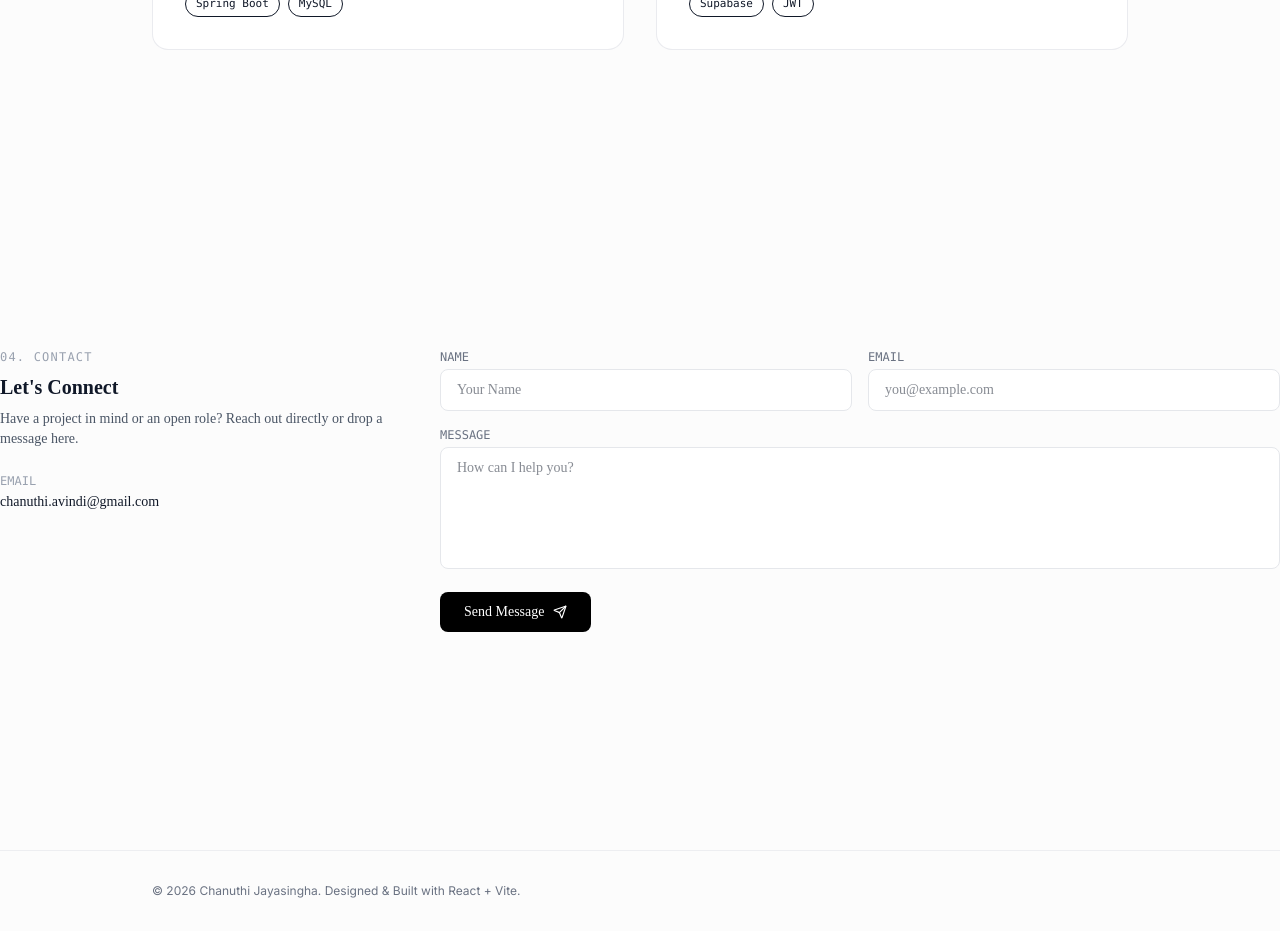
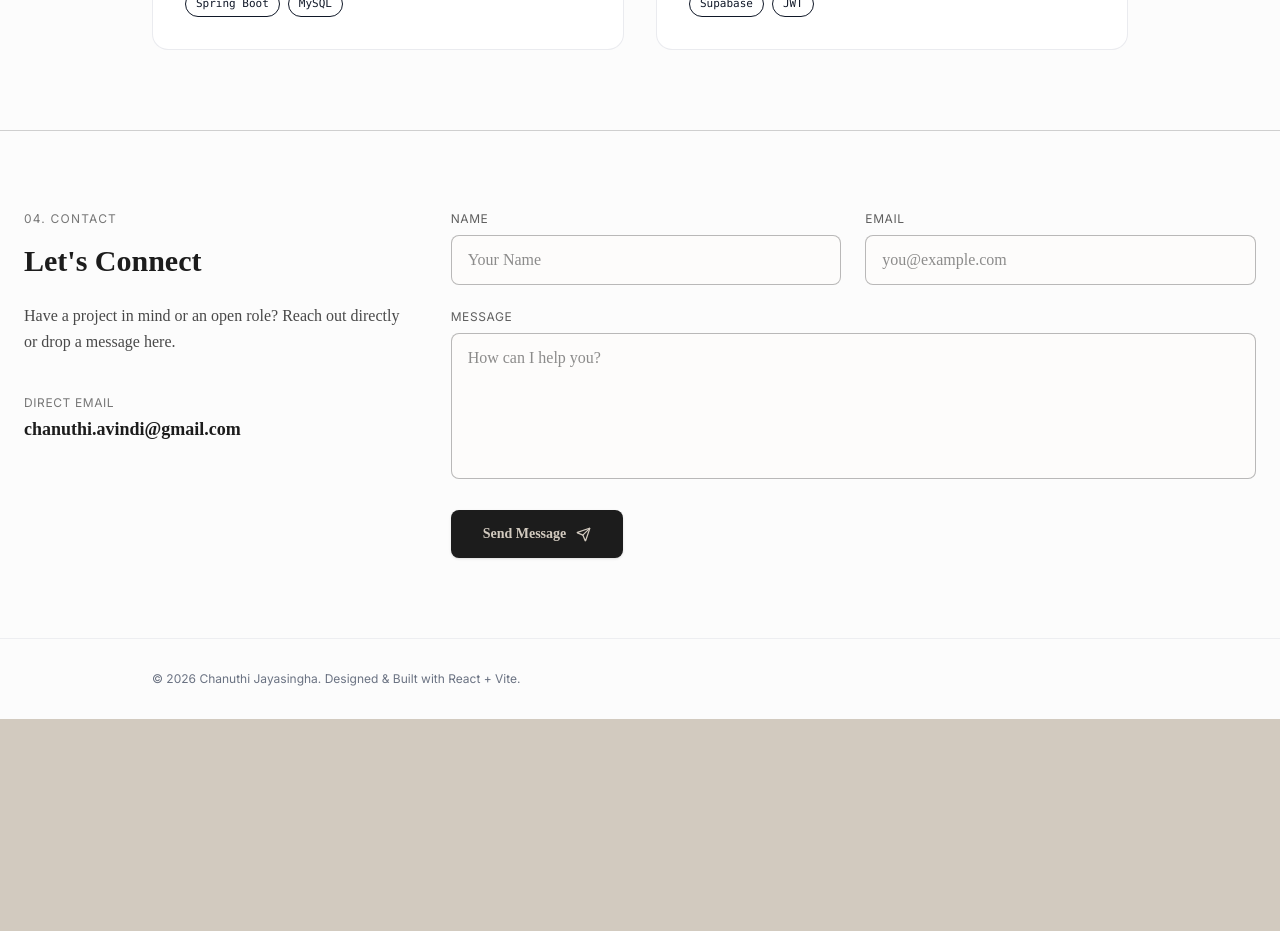
Before and after one commit to ChanuthiJayasingha/Portfolio-Chanuthi_Jayasingha, a React app in the folder portfolio/: page / in a window 1280 px wide. Shown: the part 2320-3251 px from the top of the page. After the commit the page ends 3039 px from the top, so only its background shows below. Built offline with nearby package versions, Linux system fonts and the light colour scheme; the HTML template or start-up script is replaced by a standard one.

Commit message:
Changed the fonts

```diff
--- a/portfolio/src/components/Contact.jsx
+++ b/portfolio/src/components/Contact.jsx
@@ -30,77 +30,94 @@ export default function Contact() {
   };
 
   return (
-    <section className="relative min-h-[90vh] flex items-center pt-16 pb-16 overflow-hidden font-['Times_New_Roman',serif]">
-      <div className="grid grid-cols-1 md:grid-cols-3 gap-10">
+    <section
+      id="contact"
+      className="py-20 border-t border-matte-black/20 font-['Times_New_Roman',serif]"
+    >
+      {/* Centered Max Width Wrapper */}
+      <div className="max-w-7xl mx-auto px-6">
+        <div className="grid grid-cols-1 md:grid-cols-12 gap-12 items-start">
 
-        {/* Section Header */}
-        <div>
-          <h2 className="text-xs font-mono uppercase tracking-widest text-gray-400 mb-2">04. Contact</h2>
-          <p className="text-xl font-semibold text-gray-900">Let's Connect</p>
-          <p className="text-sm text-gray-600 mt-2">
+          {/* Left Column: Section Header Info (4 Columns) */}
+          <div className="md:col-span-4 space-y-4">
+            <h2 className="text-xs uppercase tracking-widest text-matte-black/60 font-sans">04. Contact</h2>
+            <p className="text-3xl font-bold text-matte-black">Let's Connect</p>
+            <p className="text-base text-matte-black/80 leading-relaxed pt-2">
               Have a project in mind or an open role? Reach out directly or drop a message here.
             </p>
-          <div className="mt-6">
-            <span className="text-xs font-mono text-gray-400 block uppercase">Email</span>
-            <a href={`mailto:${personal?.email}`} className="text-sm font-medium text-gray-900 hover:underline">
-              {personal?.email || 'email@example.com'}
+
+            <div className="pt-6">
+              <span className="text-xs font-sans uppercase tracking-wider text-matte-black/60 block mb-1">
+                Direct Email
+              </span>
+              <a
+                href={`mailto:${personal?.email}`}
+                className="text-lg font-semibold text-matte-black hover:underline underline-offset-4"
+              >
+                {personal?.email || 'chanuthi.avindi@gmail.com'}
               </a>
             </div>
           </div>
 
-        {/* Contact Form */}
-        <div className="md:col-span-2">
-          <form ref={formRef} onSubmit={sendEmail} className="space-y-4">
-            <div className="grid grid-cols-1 sm:grid-cols-2 gap-4">
+          {/* Right Column: Contact Form (8 Columns) */}
+          <div className="md:col-span-8">
+            <form ref={formRef} onSubmit={sendEmail} className="space-y-6">
+              <div className="grid grid-cols-1 sm:grid-cols-2 gap-6">
                 <div>
-                <label className="block text-xs font-mono text-gray-500 mb-1 uppercase">Name</label>
+                  <label className="block text-xs font-sans text-matte-black/70 mb-2 uppercase tracking-wider">
+                    Name
+                  </label>
                   <input
                     type="text"
                     name="user_name"
                     required
                     placeholder="Your Name"
-                  className="w-full bg-white border border-gray-200 rounded-lg px-4 py-2.5 text-sm text-gray-900 focus:outline-none focus:border-black transition-colors"
+                    className="w-full bg-bone-white border border-matte-black/30 rounded-lg px-4 py-3 text-base text-matte-black focus:outline-none focus:border-matte-black transition-colors"
                   />
                 </div>
                 <div>
-                <label className="block text-xs font-mono text-gray-500 mb-1 uppercase">Email</label>
+                  <label className="block text-xs font-sans text-matte-black/70 mb-2 uppercase tracking-wider">
+                    Email
+                  </label>
                   <input
                     type="email"
                     name="user_email"
                     required
                     placeholder="you@example.com"
-                  className="w-full bg-white border border-gray-200 rounded-lg px-4 py-2.5 text-sm text-gray-900 focus:outline-none focus:border-black transition-colors"
+                    className="w-full bg-bone-white border border-matte-black/30 rounded-lg px-4 py-3 text-base text-matte-black focus:outline-none focus:border-matte-black transition-colors"
                   />
                 </div>
               </div>
 
               <div>
-              <label className="block text-xs font-mono text-gray-500 mb-1 uppercase">Message</label>
+                <label className="block text-xs font-sans text-matte-black/70 mb-2 uppercase tracking-wider">
+                  Message
+                </label>
                 <textarea
                   name="message"
                   required
                   rows="5"
                   placeholder="How can I help you?"
-                className="w-full bg-white border border-gray-200 rounded-lg px-4 py-2.5 text-sm text-gray-900 focus:outline-none focus:border-black transition-colors resize-none"
+                  className="w-full bg-bone-white border border-matte-black/30 rounded-lg px-4 py-3 text-base text-matte-black focus:outline-none focus:border-matte-black transition-colors resize-none"
                 ></textarea>
               </div>
 
               <button
                 type="submit"
                 disabled={status.loading}
-              className="inline-flex items-center gap-2 bg-black text-white px-6 py-2.5 rounded-lg text-sm font-medium hover:bg-gray-800 disabled:opacity-50 transition-colors"
+                className="inline-flex items-center gap-2.5 bg-matte-black text-studio-bg px-8 py-3.5 rounded-lg text-sm font-semibold hover:bg-matte-black/85 disabled:opacity-50 transition-colors cursor-pointer shadow-sm"
               >
-              {status.loading ? 'Sending...' : 'Send Message'} <Send size={14} />
+                {status.loading ? 'Sending...' : 'Send Message'} <Send size={15} />
               </button>
 
               {/* Status Feedback */}
               {status.success && (
-              <div className="flex items-center gap-2 text-emerald-600 text-sm pt-2">
+                <div className="flex items-center gap-2 text-emerald-700 text-sm pt-2">
                   <CheckCircle2 size={16} /> Message sent successfully!
                 </div>
               )}
               {status.error && (
-              <div className="flex items-center gap-2 text-rose-600 text-sm pt-2">
+                <div className="flex items-center gap-2 text-rose-700 text-sm pt-2">
                   <AlertCircle size={16} /> {status.error}
                 </div>
               )}
@@ -108,6 +125,7 @@ export default function Contact() {
           </div>
 
         </div>
+      </div>
     </section>
   );
 }
--- a/portfolio/src/components/Hero.jsx
+++ b/portfolio/src/components/Hero.jsx
@@ -7,7 +7,7 @@ export default function Hero() {
   const { personal } = portfolioData;
 
   return (
-    /* Added font-['Times_New_Roman',serif] to section class 👇 */
+
     <section className="relative min-h-[90vh] flex items-center pt-16 pb-16 overflow-hidden font-['Times_New_Roman',serif]">
       <div className="max-w-7xl mx-auto px-6 w-full relative">
 
```
Lines whose indentation alone changed are shown as unchanged.
